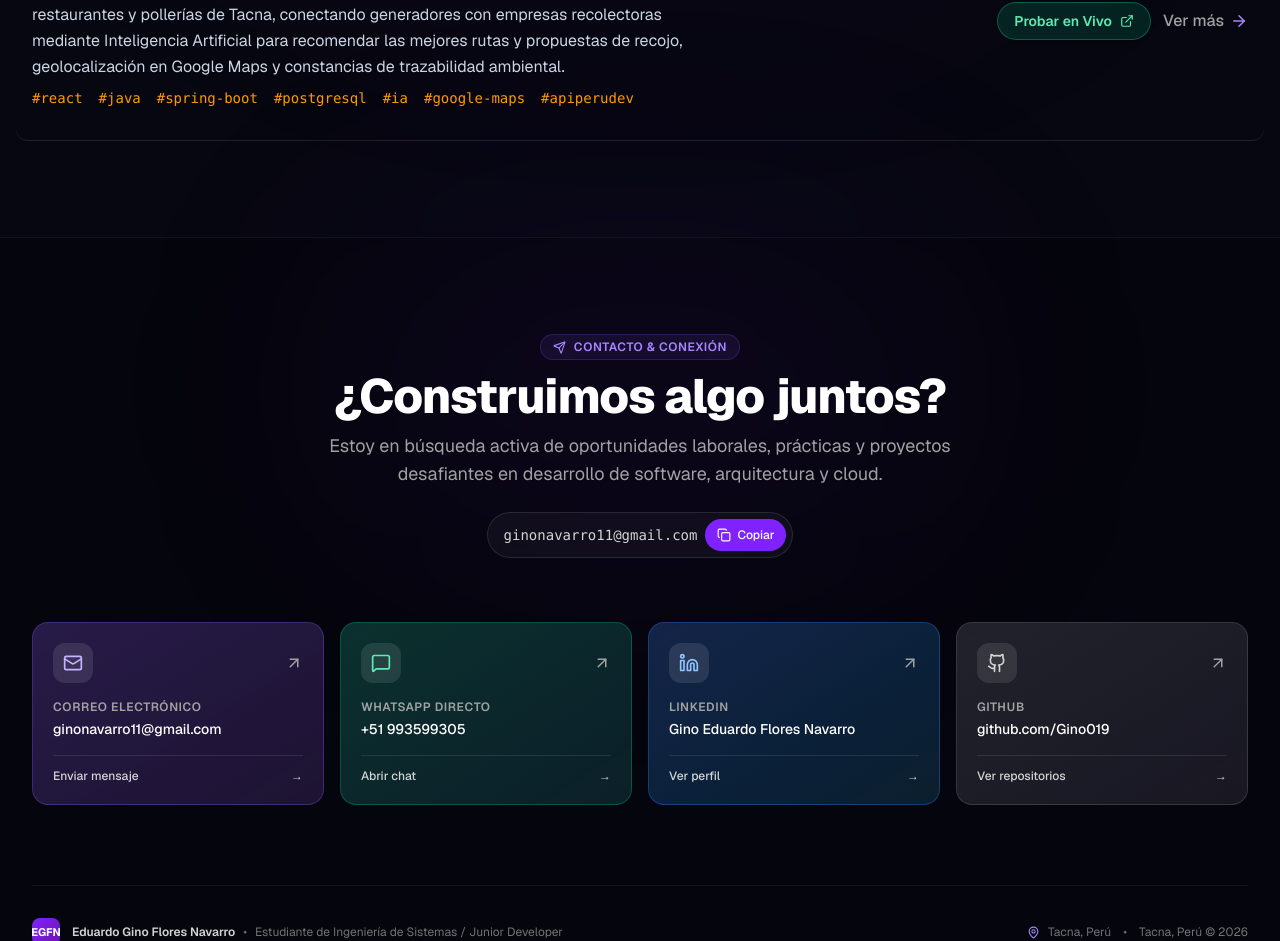
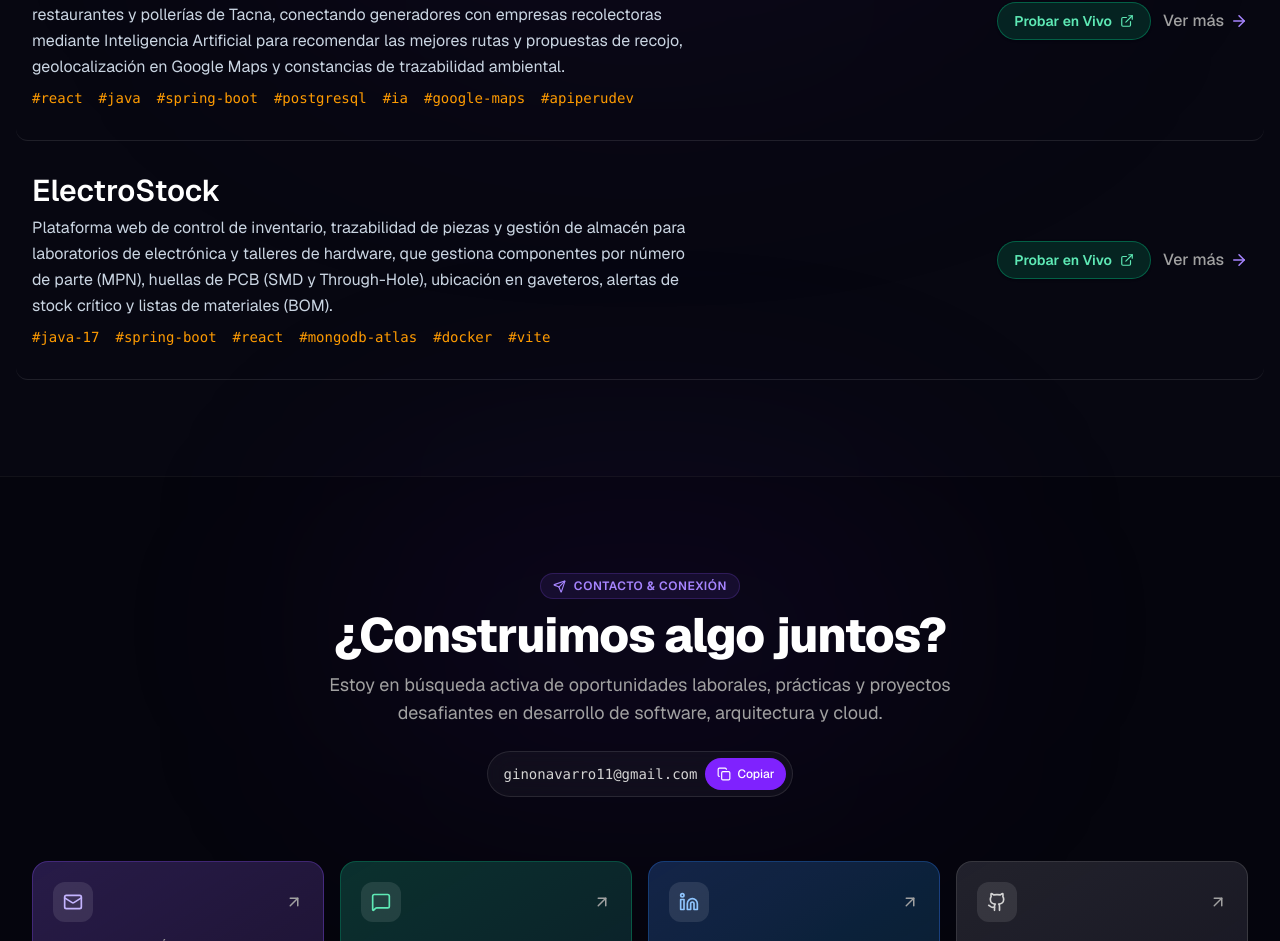
Before and after one commit to Gino019/Folio, a Next.js app: page / in a window 1280 px wide. Shown: the part 3365-4306 px from the top of the page. Built offline with nearby package versions, Linux system fonts and the light colour scheme; no server answers.

Commit message:
feat: agregar proyecto ElectroStock y finalizar lista de proyectos

```diff
--- a/src/data/portfolioData.ts
+++ b/src/data/portfolioData.ts
@@ -299,5 +299,27 @@ export const projectsData: Project[] = [
         caption: "Activación de suscripción mensual y confirmación de pago en la plataforma"
       }
     ]
+  },
+  {
+    id: "electrostock",
+    title: "ElectroStock",
+    category: "Plataforma Web Full-Stack • Inventario de Hardware & Electrónica",
+    shortDescription: "Plataforma web de control de inventario, trazabilidad de piezas y gestión de almacén para laboratorios de electrónica y talleres de hardware, que gestiona componentes por número de parte (MPN), huellas de PCB (SMD y Through-Hole), ubicación en gaveteros, alertas de stock crítico y listas de materiales (BOM).",
+    fullDescription: "A diferencia de un inventario comercial tradicional, ElectroStock modela la complejidad técnica de la ingeniería electrónica. Además de sus módulos operativos (Dashboard de alertas, catálogo reactivo con ajuste rápido de existencias, mapa de gavetas y cálculo de BOM), el proyecto destaca por un proceso real de modernización e ingeniería inversa: se rescató y actualizó una base heredada de 2017 hacia una arquitectura moderna con Java 17 LTS, Spring Boot, React 19 con Vite, conexión cifrada a MongoDB Atlas y despliegue unificado mediante Docker Multi-Stage en Render.",
+    achievements: [
+      "Modelado especializado para hardware: clasificación por MPN, encapsulados SMD (0805, 0603, SOIC-8, LQFP) y Through-Hole (DIP, TO-220), ubicación en gaveteros y listas de materiales (BOM).",
+      "Modernización e ingeniería de software: migración a Java 17 LTS resolviendo encapsulamiento de módulos JVM, actualización de driver MongoDB para soporte DNS Seedlist (mongodb+srv://) y corrección de filtros CORS y enrutamiento SPA.",
+      "Arquitectura Full-Stack contenerizada con Docker Multi-Stage, integrando API RESTful en Spring Boot (HATEOAS/HAL + Spring Security BCrypt), frontend en React 19 + Vite y cluster en la nube con MongoDB Atlas."
+    ],
+    useCases: [
+      "Laboratorios de Electrónica y Talleres de Prototipado: Localizar al instante resistencias, sensores y microcontroladores organizados por gavetas y cajoneras físicas.",
+      "Ensamblaje de PCB y Proyectos IoT: Validar mediante listas de materiales (BOM) si las existencias actuales alcanzan para fabricar un lote o prototipo antes de iniciar el montaje.",
+      "Prevención de Rotura de Stock: Monitorear umbrales críticos (minStockLevel) con alertas visuales automáticas para reabastecer componentes a tiempo."
+    ],
+    technologies: ["java-17", "spring-boot", "react", "mongodb-atlas", "docker", "vite"],
+    githubUrl: "https://github.com/Gino019/sistema-inventario-hardware",
+    liveUrl: "https://sistema-inventario-hardware.onrender.com",
+    liveLabel: "Probar en Vivo",
+    images: []
   }
 ];
```
